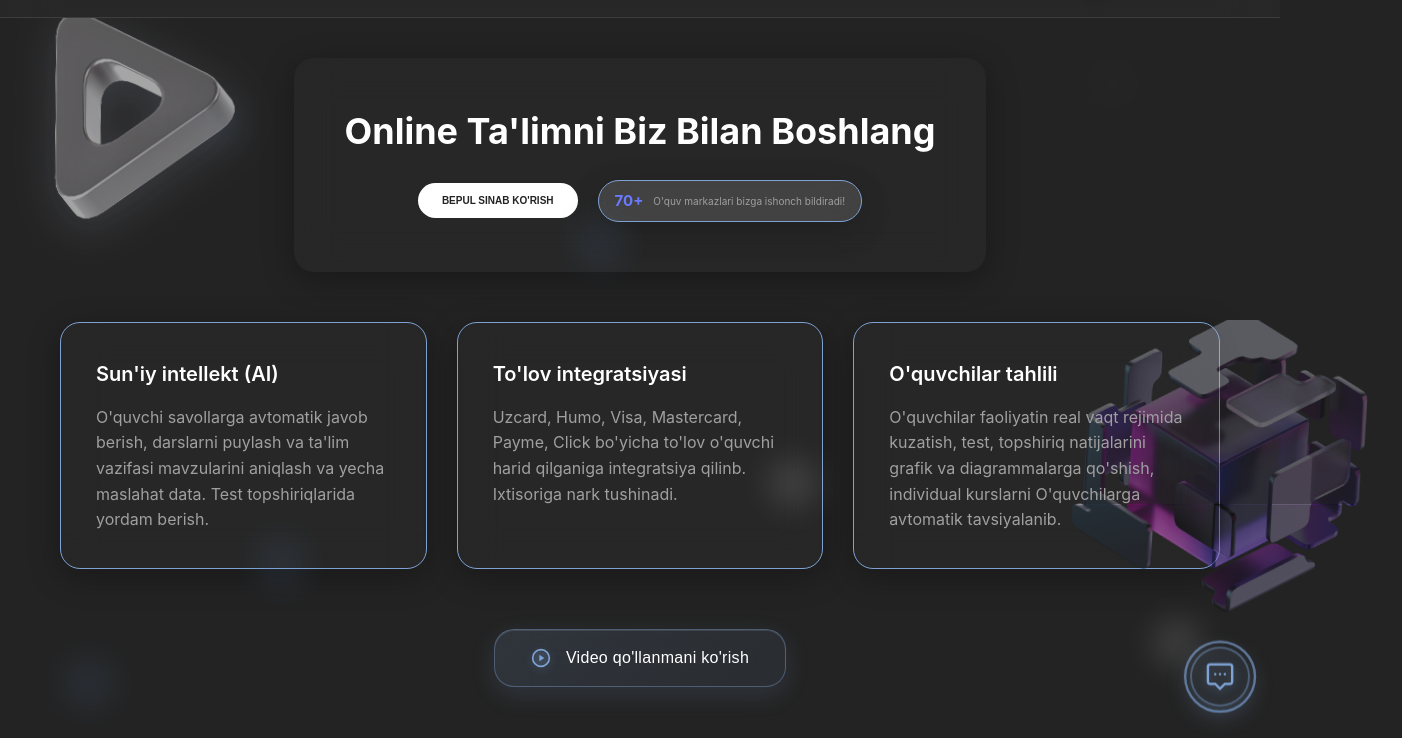
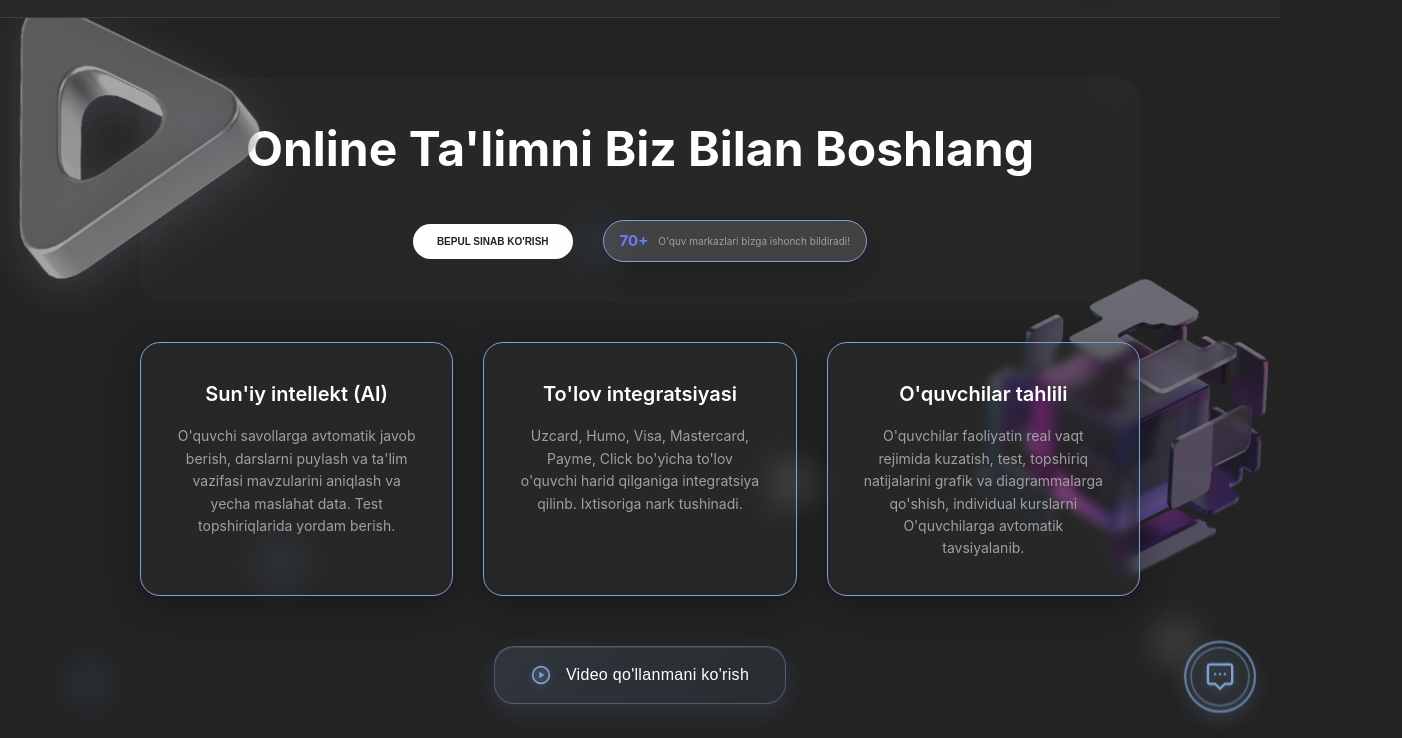
Before and after one commit to katovdev/darslinker, a website built with Vite: page frontend/index.html in a window 1280 px wide. Shown: the part 62-800 px from the top of the page, 1402 px wide, since content can reach past the window. Built offline with nearby package versions, Linux system fonts and the light colour scheme.

Commit message:
landing design

```diff
--- a/frontend/src/pages/common/home.js
+++ b/frontend/src/pages/common/home.js
@@ -73,8 +73,9 @@ export function initHomePage() {
     <section class="hero">
       <div class="container">
         <div class="hero-content">
-          <div class="hero-container">
+          <div class="hero-header-container">
             <h1 class="hero-title">Online Ta'limni Biz Bilan Boshlang</h1>
+
             <div class="hero-actions">
               <button class="btn-primary" onclick="router.navigate('/register'); return false;">BEPUL SINAB KO'RISH</button>
               <div class="stats-badge">
@@ -83,46 +84,29 @@ export function initHomePage() {
               </div>
             </div>
           </div>
-        </div>
-      </div>
 
-      <!-- 3D Play Button only in Hero Section -->
-      <div class="play-button-3d">
-        <img src="/images/9 1.png" alt="3D Play Button" class="play-btn-image" />
-      </div>
-    </section>
-
-    <!-- Features Section -->
-    <section class="features">
-      <div class="container">
-        <div class="features-grid">
-          <div class="feature-card">
+          <div class="hero-features-grid">
+            <div class="hero-feature-card">
               <h3>Sun'iy intellekt (AI)</h3>
               <p>O'quvchi savollarga avtomatik javob berish, darslarni puylash va ta'lim vazifasi mavzularini aniqlash va yecha maslahat data. Test topshiriqlarida yordam berish.</p>
             </div>
 
-          <div class="feature-card">
+            <div class="hero-feature-card">
               <h3>To'lov integratsiyasi</h3>
               <p>Uzcard, Humo, Visa, Mastercard, Payme, Click bo'yicha to'lov o'quvchi harid qilganiga integratsiya qilinb. Ixtisoriga nark tushinadi.</p>
             </div>
 
-          <div class="feature-card analytics-card">
+            <div class="hero-feature-card analytics-card">
               <h3>O'quvchilar tahlili</h3>
               <p>O'quvchilar faoliyatin real vaqt rejimida kuzatish, test, topshiriq natijalarini grafik va diagrammalarga qo'shish, individual kurslarni O'quvchilarga avtomatik tavsiyalanib.</p>
-
-            <!-- 3D Analytics Icon - Behind card (blurred) -->
-            <div class="analytics-3d-icon analytics-behind">
-              <img src="/images/3D Black Chrome Shape (25) 1.png" alt="3D Analytics" class="analytics-icon-image" />
             </div>
-
 <!-- 3D Analytics Icon - Outside card (clear) -->
               <div class="analytics-3d-icon analytics-outside">
                 <img src="/images/3D Black Chrome Shape (25) 1.png" alt="3D Analytics" class="analytics-icon-image-clear" />
               </div>
           </div>
-        </div>
 
-        <div class="video-section">
+          <div class="hero-video-section">
             <button class="video-btn">
               <div class="play-icon-container">
                 <svg class="play-icon-svg" width="20" height="20" viewBox="0 0 24 24" fill="none" xmlns="http://www.w3.org/2000/svg">
@@ -133,6 +117,12 @@ export function initHomePage() {
               <span class="video-text">Video qo'llanmani ko'rish</span>
             </button>
           </div>
+        </div>
+      </div>
+
+      <!-- 3D Play Button only in Hero Section -->
+      <div class="play-button-3d">
+        <img src="/images/9 1.png" alt="3D Play Button" class="play-btn-image" />
       </div>
     </section>
 
@@ -196,11 +186,12 @@ export function initHomePage() {
         <h2 class="section-title">Tariflar & Narxlar</h2>
 
         <div class="pricing-grid">
-          <!-- Minimal Plan -->
-          <div class="pricing-card minimal-card">
         <div class="minimal-glass-decoration">
               <img src="/images/gradient glass (4) 1.png" alt="Glass Decoration" class="minimal-glass-image">
             </div>
+          <!-- Minimal Plan -->
+          <div class="pricing-card minimal-card">
+
             <div class="pricing-header minimal">
               <h3>Minimal</h3>
             </div>
@@ -374,11 +365,12 @@ export function initHomePage() {
             <div class="pricing-price pro">1 270 000 so'm</div>
           </div>
 
-          <!-- Korporativ Plan -->
-          <div class="pricing-card korporativ-card">
                <div class="korporativ-glass-decoration">
               <img src="/images/gradient glass (5) 1.png" alt="Glass Decoration" class="korporativ-glass-image">
             </div>
+          <!-- Korporativ Plan -->
+          <div class="pricing-card korporativ-card">
+
             <div class="pricing-header korporativ">
               <h3>Korporativ</h3>
             </div>
@@ -448,11 +440,12 @@ export function initHomePage() {
         <h2 class="section-title">O'qituvchilar uchun ma'qolalar</h2>
 
         <div class="articles-grid">
-          <!-- Article Card 1 -->
-          <div class="article-card samarali-dars-card">
          <div class="samarali-dars-decoration">
               <img src="/images/0010 1.png" alt="Samarali Dars Decoration" class="samarali-dars-image">
             </div>
+          <!-- Article Card 1 -->
+          <div class="article-card samarali-dars-card">
+
             <div class="article-header">
               <h3>Samarali Dars</h3>
             </div>
@@ -555,12 +548,12 @@ export function initHomePage() {
               </div>
             </div>
           </div>
-
-          <!-- Article Card 6 -->
-          <div class="article-card oxirgi-dars-card">
             <div class="oxirgi-dars-decoration">
               <img src="/images/0005 1.png" alt="Oxirgi Dars Decoration" class="oxirgi-dars-image">
             </div>
+          <!-- Article Card 6 -->
+          <div class="article-card oxirgi-dars-card">
+
             <div class="article-header">
               <h3>Samarali Dars</h3>
             </div>
--- a/frontend/src/style.css
+++ b/frontend/src/style.css
@@ -12,6 +12,16 @@ body {
   line-height: 1.6;
   overflow-x: hidden;
   padding-top: 80px; /* Account for fixed header */
+
+  /* Prevent text selection across the entire page */
+  -webkit-user-select: none;
+  -moz-user-select: none;
+  -ms-user-select: none;
+  user-select: none;
+
+  /* Prevent text selection on touch devices */
+  -webkit-touch-callout: none;
+  -webkit-tap-highlight-color: transparent;
 }
 
 .container {
@@ -218,44 +228,92 @@ body {
 
 /* Hero Section */
 .hero {
-  padding: 40px 0;
+  padding: 60px 0;
   position: relative;
   overflow: hidden;
-  min-height: 30vh;
-  display: flex;
-  align-items: center;
-  justify-content: center;
+  min-height: 90vh;
 }
 
 .hero-content {
   text-align: center;
   z-index: 2;
-  max-width: 800px;
-}
-
-.hero-container {
+  max-width: 1200px;
+  margin: 0 auto;
+}
+
+.hero-header-container {
   background: rgba(58, 56, 56, 0.2);
-  /* border: 1px solid #7EA2D4; */
+  backdrop-filter: blur(20px);
+  -webkit-backdrop-filter: blur(5px);
   border-radius: 20px;
-  padding: 50px;
-  backdrop-filter: blur(20px);
-  box-shadow: 0 8px 32px rgba(0, 0, 0, 0.3);
+  padding: 40px;
+  margin-bottom: 40px;
+  max-width: 1000px;
+  margin-left: auto;
+  margin-right: auto;
+  /* box-shadow: 0 8px 32px rgba(0, 0, 0, 0.3); */
 }
 
 .hero-title {
-  font-size: 36px;
+  font-size: 48px;
   font-weight: 700;
   line-height: 1.3;
-  margin-bottom: 25px;
+  margin-bottom: 40px;
   color: #ffffff;
 }
 
 .hero-actions {
   display: flex;
-  gap: 20px;
+  gap: 30px;
   align-items: center;
   justify-content: center;
   flex-wrap: wrap;
+}
+
+.hero-features-grid {
+  display: grid;
+  grid-template-columns: repeat(3, 1fr);
+  gap: 30px;
+  margin-bottom: 50px;
+  max-width: 1000px;
+  margin-left: auto;
+  margin-right: auto;
+}
+
+.hero-feature-card {
+  background: rgba(58, 56, 56, 0.2);
+  border: 1px solid #7ea2d4;
+  border-radius: 20px;
+  padding: 35px;
+  backdrop-filter: blur(5px);
+  transition: all 0.3s ease;
+  box-shadow: 0 8px 32px rgba(0, 0, 0, 0.3);
+  position: relative;
+  overflow: visible;
+}
+
+.hero-feature-card:hover {
+  background: rgba(58, 56, 56, 0.3);
+  border-color: #7ea2d4;
+  transform: translateY(-5px);
+}
+
+.hero-feature-card h3 {
+  font-size: 20px;
+  font-weight: 600;
+  margin-bottom: 15px;
+  color: #ffffff;
+}
+
+.hero-feature-card p {
+  color: #a0a0a0;
+  line-height: 1.6;
+  font-size: 14px;
+}
+
+.hero-video-section {
+  display: flex;
+  justify-content: center;
 }
 
 .btn-primary {
@@ -317,45 +375,7 @@ body {
   z-index: 1;
 }
 
-/* Features Section */
-.features {
-  padding: 10px 0;
-}
-
-.features-grid {
-  display: grid;
-  grid-template-columns: repeat(auto-fit, minmax(300px, 1fr));
-  gap: 30px;
-  margin-bottom: 60px;
-}
-
-.feature-card {
-  background: rgba(58, 56, 56, 0.2);
-  border: 1px solid #7ea2d4;
-  border-radius: 20px;
-  padding: 35px;
-  backdrop-filter: blur(20px);
-  transition: all 0.3s ease;
-  box-shadow: 0 8px 32px rgba(0, 0, 0, 0.3);
-}
-
-.feature-card:hover {
-  background: rgba(58, 56, 56, 0.3);
-  border-color: #7ea2d4;
-  transform: translateY(-5px);
-}
-
-.feature-card h3 {
-  font-size: 20px;
-  font-weight: 600;
-  margin-bottom: 15px;
-  color: #ffffff;
-}
-
-.feature-card p {
-  color: #a0a0a0;
-  line-height: 1.6;
-}
+/* Old features section removed - now integrated into hero */
 
 /* Analytics Card Special Styling */
 .analytics-card {
@@ -366,14 +386,14 @@ body {
 
 .analytics-3d-icon {
   position: absolute;
-  bottom: -60px;
-  right: -150px;
+  bottom: 170px;
+  right: 10px;
   opacity: 0.7;
   pointer-events: none;
 }
 
 /* Behind card - blurred */
-.analytics-behind {
+/* .analytics-behind {
   z-index: -1;
   clip-path: polygon(0 0, 100% 0, 100% 60%, 0 60%);
 }
@@ -386,13 +406,9 @@ body {
   transition: all 0.3s ease;
   animation: analyticsFloat3D 5s ease-in-out infinite;
   opacity: 0.8;
-}
-
-/* Outside card - clear */
-.analytics-outside {
-  z-index: 10;
-  clip-path: polygon(0 60%, 100% 60%, 100% 100%, 0 100%);
-}
+} */
+
+
 
 .analytics-icon-image-clear {
   width: 300px;
@@ -653,8 +669,8 @@ body {
 
 .minimal-glass-decoration {
   position: absolute;
-  left: -150px;
-  top: 260px;
+  left: -10px;
+  top: 500px;
   z-index: 10;
   opacity: 0.6;
   pointer-events: none;
@@ -698,8 +714,8 @@ body {
 
 .korporativ-glass-decoration {
   position: absolute;
-  right: -180px;
-  top: 0px;
+  right: -10px;
+  top: 100px;
   z-index: 10;
   opacity: 0.6;
   pointer-events: none;
@@ -1104,8 +1120,8 @@ body {
 /* 3D Play Button */
 .play-button-3d {
   position: absolute;
-  top: -30px;
-  left: 10px;
+  top: -50px;
+  left: -40px;
   z-index: 100;
   cursor: pointer;
   transition: all 0.3s ease;
@@ -1119,8 +1135,8 @@ body {
 }
 
 .play-btn-image {
-  width: 300px;
-  height: 300px;
+  width: 400px;
+  height: 400px;
   object-fit: contain;
   filter: drop-shadow(0 4px 8px rgba(0, 0, 0, 0.2));
   transition: all 0.3s ease;
@@ -1327,7 +1343,7 @@ body {
   border: 1px solid rgba(126, 162, 212, 0.2);
   border-radius: 20px;
   padding: 15px 12px;
-  backdrop-filter: blur(20px);
+  backdrop-filter: blur(60px);
   -webkit-backdrop-filter: blur(20px);
   transition: all 0.3s ease;
   position: relative;
@@ -1594,8 +1610,8 @@ body {
 
 .samarali-dars-decoration {
   position: absolute;
-  left: -190px;
-  top: -50px;
+  left: 20px;
+  top: 140px;
   z-index: 100;
   opacity: 1;
   pointer-events: none;
@@ -1624,8 +1640,8 @@ body {
 
 .oxirgi-dars-decoration {
   position: absolute;
-  right: -250px;
-  top: -70px;
+  right: -30px;
+  top: 390px;
   z-index: 100;
   opacity: 1;
   pointer-events: none;
@@ -1774,8 +1790,20 @@ body {
   }
 
   .hero {
-    padding: 60px 0;
+    padding: 40px 0;
     min-height: 80vh;
+  }
+
+  .hero-header-container {
+    padding: 30px 20px;
+    margin-bottom: 40px;
+    margin-left: 20px;
+    margin-right: 20px;
+  }
+
+  .hero-title {
+    font-size: 28px;
+    margin-bottom: 30px;
   }
 
   .hero-actions {
@@ -1783,8 +1811,22 @@ body {
     gap: 15px;
   }
 
-  .hero-title {
-    font-size: 28px;
+  .hero-features-grid {
+    grid-template-columns: 1fr;
+    gap: 20px;
+    margin-bottom: 30px;
+  }
+
+  .hero-feature-card {
+    padding: 25px 20px;
+  }
+
+  .hero-feature-card h3 {
+    font-size: 18px;
+  }
+
+  .hero-feature-card p {
+    font-size: 13px;
   }
 
   .platform-features-grid {
```
Lines whose indentation alone changed are shown as unchanged.
